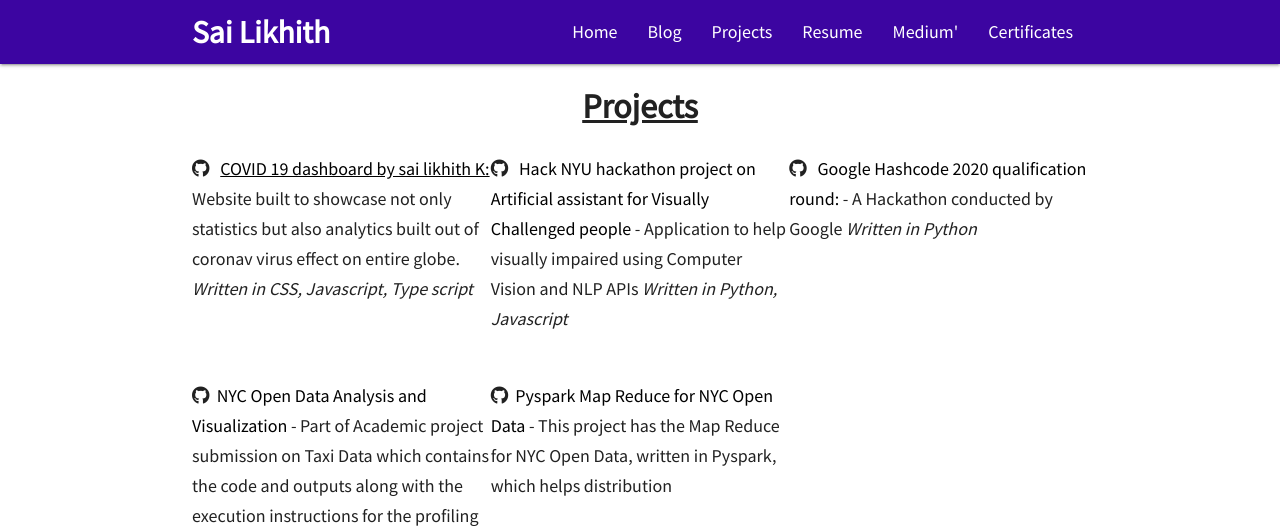
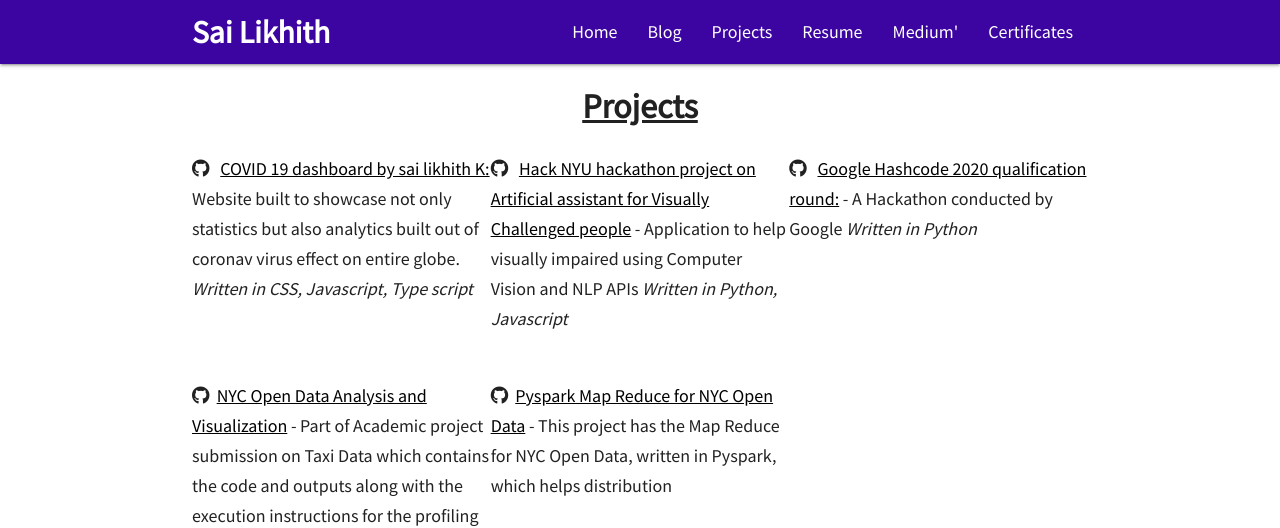
Before and after one commit to SaiLikhith7/Mywebsite, a Jekyll site: the page built from projects.html, in a window 1280 px wide. Shown: the top 528 px of the page. Built offline with Jekyll 4.4.1, drawn with Linux system fonts in a browser that asks for light colours; nearby versions of some CDN libraries.

```diff
--- a/_includes/projects.html
+++ b/_includes/projects.html
@@ -22,7 +22,7 @@
         <div class="third">
         <h5>
           <i class="fab fa-github"></i>&nbsp;&nbsp;<strong>
-            <a href="https://github.com/SaiLikhith7/HackNYU-2020">Hack NYU hackathon project on Artificial assistant for Visually Challenged people</a>
+            <a href="https://github.com/SaiLikhith7/HackNYU-2020"><u>Hack NYU hackathon project on Artificial assistant for Visually Challenged people</u></a>
            </strong>
           - Application to help visually impaired using Computer Vision and NLP APIs <i>Written in Python, Javascript</i>
         </h5>
@@ -30,7 +30,7 @@
         <div class="third">
         <h5>
           <i class="fab fa-github"></i>&nbsp;&nbsp;<strong>
-            <a href="https://github.com/SaiLikhith7/Google-Hashcode-2020-qualification-round">Google Hashcode 2020 qualification round:</a>
+            <a href="https://github.com/SaiLikhith7/Google-Hashcode-2020-qualification-round"><u>Google Hashcode 2020 qualification round:</u></a>
             </strong>- A Hackathon conducted by Google <i>Written in Python</i>
         </h5>
         </div>
@@ -40,7 +40,7 @@
         <h5>
           <i class="fab fa-github"></i>&nbsp;&nbsp;<strong
             ><a href="https://github.com/SaiLikhith7/CSGY-6513-Big-Data-Project-Analysis-of-NYC-Open-Data"
-              >NYC Open Data Analysis and Visualization</a
+              ><u>NYC Open Data Analysis and Visualization</u></a
             ></strong
           >
           - Part of Academic project submission on Taxi Data which contains the code and outputs along with the execution instructions for the profiling and analysis of datasets from NYC Open Data
@@ -49,7 +49,7 @@
         <div class="third">
         <h5>
           <i class="fab fa-github"></i>&nbsp;&nbsp;<strong
-            ><a href="https://github.com/SaiLikhith7/NYC_Open_Data-Map-Reduce-and-Pyspark">Pyspark Map Reduce for NYC Open Data</a></strong
+            ><a href="https://github.com/SaiLikhith7/NYC_Open_Data-Map-Reduce-and-Pyspark"><u>Pyspark Map Reduce for NYC Open Data</u></a></strong
           >
           - This project has the Map Reduce for NYC Open Data, written in Pyspark, which helps distribution
         </h5>
```
